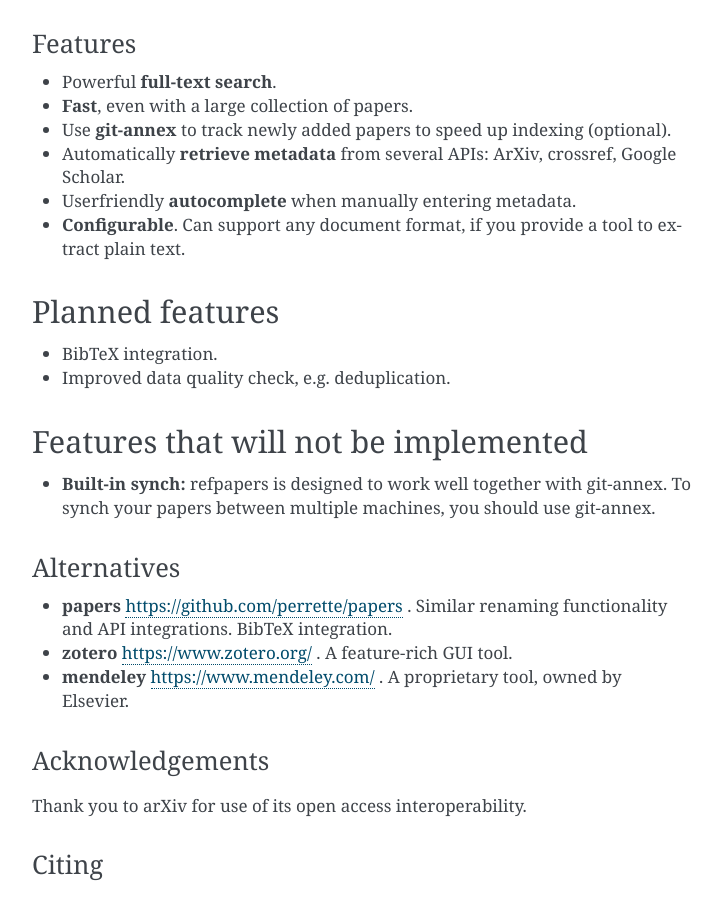
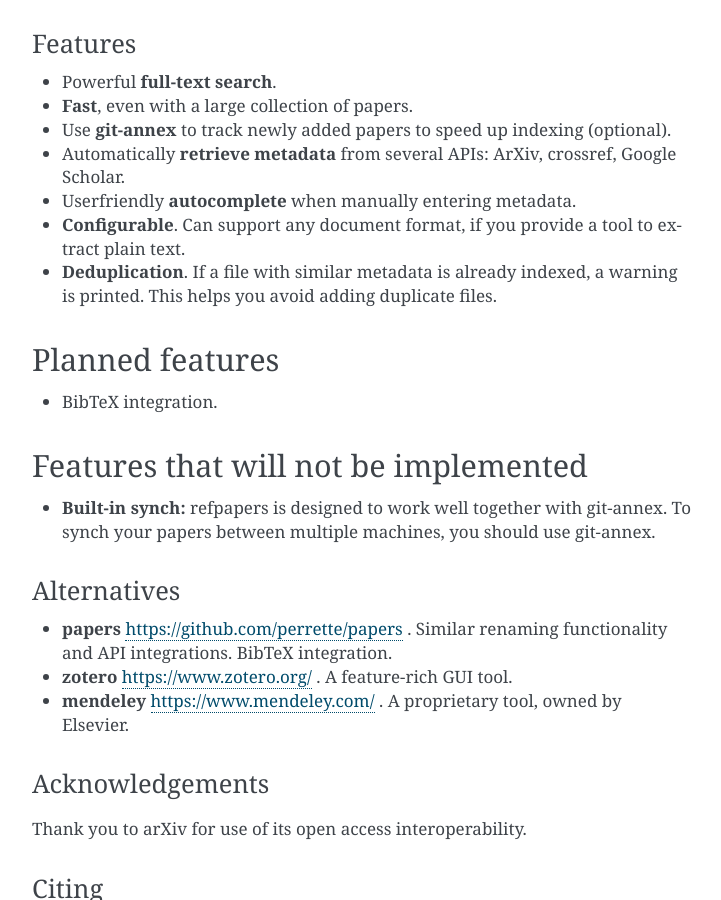
Before and after one commit to Waino/refpapers, a Sphinx documentation site: the page built from docs/source/Introduction.rst, in a window 1280 px wide and 900 px high, scrolled down 1035 px. Shown: the whole window, without its empty margins (388-1109 px from the left). Built offline with Sphinx 7.4.7, drawn with Linux system fonts in a browser that asks for light colours.

Commit message:
Update documentation

```diff
--- a/docs/source/Configuration.rst
+++ b/docs/source/Configuration.rst
@@ -16,6 +16,7 @@ To enable git-annex, set :code:`use_git: True` and :code:`use_git_annex: True`.
 The former speeds up indexing by using git to track when files in the data directory have changed,
 and the second uses git-annex to synch files across machines.
 It is not recommended to use git without git-annex, as pdfs tend to be quite big.
+Git-annex uses git to index the presence of files but does not store them in the Git history, which works well for large files.
 
 In order for git to track the files, you need to commit them into git (note that :code:`inbox` does this for you).
 The option :code:`git_uncommitted` controls what to do for files that have not been commited:
--- a/docs/source/Introduction.rst
+++ b/docs/source/Introduction.rst
@@ -44,12 +44,12 @@ Features
 * Automatically **retrieve metadata** from several APIs: ArXiv, crossref, Google Scholar.
 * Userfriendly **autocomplete** when manually entering metadata.
 * **Configurable**. Can support any document format, if you provide a tool to extract plain text.
+* **Deduplication**. If a file with similar metadata is already indexed, a warning is printed. This helps you avoid adding duplicate files.
 
 Planned features
 ~~~~~~~~~~~~~~~~
 
 * BibTeX integration.
-* Improved data quality check, e.g. deduplication.
 
 Features that will not be implemented
 ~~~~~~~~~~~~~~~~~~~~~~~~~~~~~~~~~~~~~
--- a/docs/source/Usage.rst
+++ b/docs/source/Usage.rst
@@ -48,6 +48,8 @@ Subcommands for managing your data
         :alt: Screenshot of metadata autocomplete
 .. image:: figures/inbox.png
         :alt: Screenshot of inbox subcommand
+.. image:: figures/dupecheck.png
+        :alt: Screenshot of duplicate entry detection
 
 refpapers index
 ~~~~~~~~~~~~~~~
@@ -76,6 +78,8 @@ The :code:`--open` flag causes documents to be opened in the viewer before renam
 If you have the papers in fresh memory, you can omit this.
 Otherwise, use it to remind yourself what the paper was about.
 
+If a paper with similar metadata is already indexed, a warning will be shown.
+
 refpapers check
 ~~~~~~~~~~~~~~~
 
```
Also changed, not shown: docs/source/figures/dupecheck.png (added), docs/source/figures/search_one_open.png.
